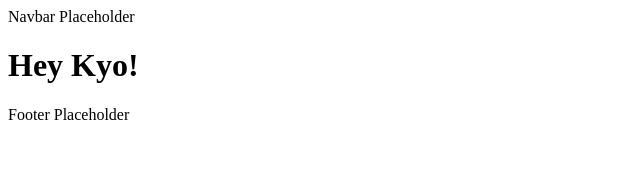
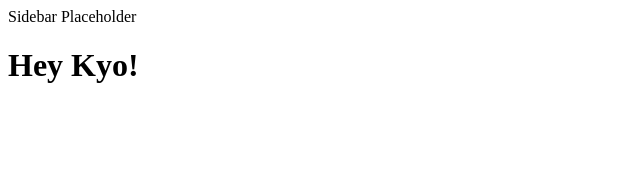
Before and after one commit to KevinMCollier/word_collector_frontend, a React (Vite) app: page /home in a window 1280 px wide. Shown: the top 174 px of the page, without its empty margins (0-640 px from the left). Built offline with nearby package versions, Linux system fonts and the light colour scheme.

Commit message:
renamed navbar to sidebar

```diff
--- a/src/layouts/Footer.jsx
+++ /dev/null
@@ -1,5 +0,0 @@
-const Footer = () => {
-  return <div>Footer Placeholder</div>;
-}
-
-export default Footer;
--- a/src/layouts/MainLayout.jsx
+++ b/src/layouts/MainLayout.jsx
@@ -1,13 +1,11 @@
 import PropTypes from 'prop-types';
-import Navbar from './Navbar';
-import Footer from './Footer';
+import Sidebar from './Sidebar';
 
 const MainLayout = ({ children }) => {
   return (
     <>
-      <Navbar />
+      <Sidebar />
       <main>{children}</main>
-      <Footer />
     </>
   );
 };
--- a/src/layouts/Navbar.jsx
+++ /dev/null
@@ -1,5 +0,0 @@
-const Navbar = () => {
-  return <div>Navbar Placeholder</div>
-}
-
-export default Navbar;
--- /dev/null
+++ b/src/layouts/Sidebar.jsx
@@ -0,0 +1,5 @@
+const Sidebar = () => {
+  return <div>Sidebar Placeholder</div>
+}
+
+export default Sidebar;
```
